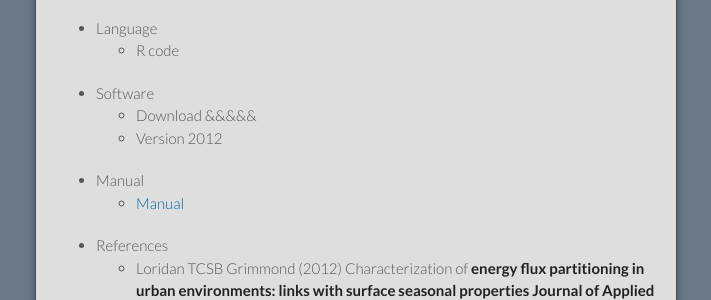
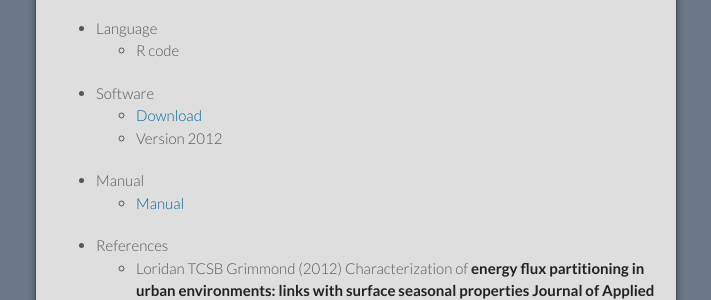
Before and after one commit to Urban-Meteorology-Reading/Urban-Meteorology-Reading.github.io, a Jekyll site: the page built from index.md, in a window 1280 px wide and 900 px high, scrolled down 3856 px. Shown: the part 154-454 px from the top of the window, without its empty margins (284-995 px from the left). Built offline with Jekyll 4.4.1, drawn with Linux system fonts in a browser that asks for light colours; part of the change alters nothing that is shown.

```diff
--- a/index.md
+++ b/index.md
@@ -112,10 +112,10 @@ Please report issues [here](https://github.com/Urban-Meteorology-Reading/Urban-M
 * Language
   * R code
 * Software
-  * Download &&&&&
+  * [Download](other files/FRAISE.zip)
    * Version 2012
 * Manual
-  * [Manual](http://www.met.rdg.ac.uk/micromet/documents//FRAISE_UserManual_Aug2011.pdf)
+  * [Manual](other files/FRAISE_UserManual_Aug2011.pdf)
 * References
   * Loridan TCSB Grimmond (2012) Characterization of <strong>energy flux partitioning in urban environments: links with surface seasonal properties Journal of Applied Meteorology and Climatology 51 219-241 [doi: 10.1175/JAMC-D-11-038.1](http://journals.ametsoc.org/doi/pdf/10.1175/JAMC-D-11-038.1) [colour figures](http://www.met.reading.ac.uk/micromet/publications/Colour_Figures_LoridanGrimmond2012JAMC.pdf)
 
@@ -123,7 +123,7 @@ Please report issues [here](https://github.com/Urban-Meteorology-Reading/Urban-M
 * Brief
   * Spectral Library of Impervious Urban Materials
 * Manual
-  * [Manual](http://www.met.reading.ac.uk/micromet/documents/LUMA_SLUM.pdf)
+  * [Manual](other files/LUMA_SLUM.pdf)
     * contains photos, meta information for all 74 samples and plots of the short-wave reflactance (300-2500 nm) and long-wave (8-14 um) emissivity spectra
 * Background
   * The radiative response of impervious urban materials is a highly influential surface property, due to its impacts on the radiation balance of incoming and outgoing long- and short-wave fluxes. Information about the material composition can be determined with data resolved to the wavelength level. Spectral reflectance in the visible- to short-wave infrared (VIS-SWIR) region is widely used in remote sensing-based land cover classification and spectral long-wave infrared (LWIR) emissivity is required for the observation of surface temperatures. The Spectral Library of impervious Urban Materials (SLUM) available from the London Urban Micromet data Archive (LUMA) includes LWIR emissivity spectra of 74 samples of impervious surfaces derived using measurements made by a portable Fourier Transform InfraRed (FTIR) spectrometer and matching short-wave reflectance spectra observed for each urban sample.
```
